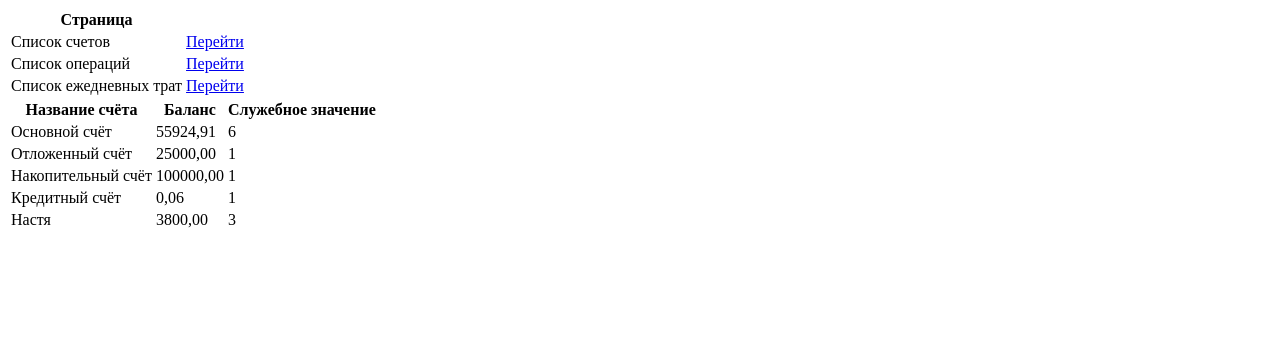
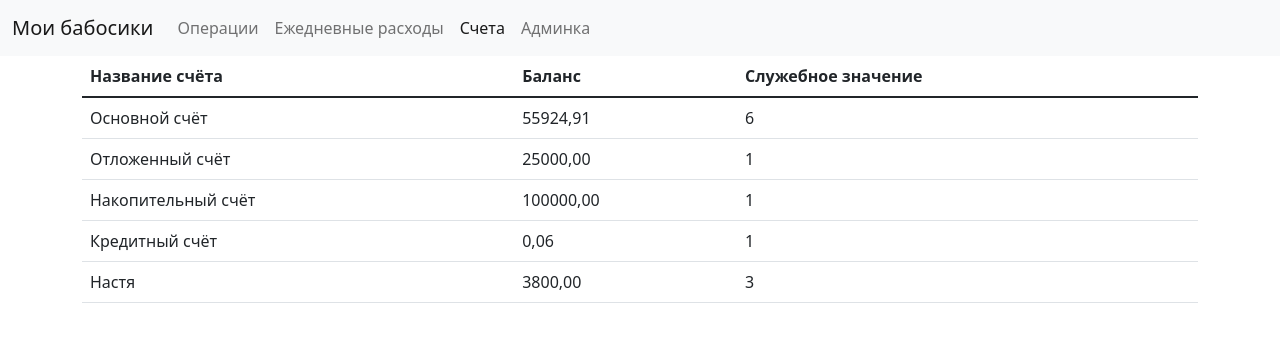
Before and after one commit to dm-bogachev/Babosiki, a Django app: page /account/list in a window 1280 px wide. Shown: the top 342 px of the page. Run offline with Django 4.2, Linux system fonts and the light colour scheme; data comes from the database, SQL or seed files in the repository; both versions use the stored data as it was after the commit; parts of the project's set-up code (start-up, migrations or seed data) failed here and were passed over.

Commit message:
Updated HTML (add Navbar)

```diff
--- a/babosiki/models.py
+++ b/babosiki/models.py
@@ -10,7 +10,7 @@
                                verbose_name='Комментарий',)
     value = models.FloatField(verbose_name='Баланс',)
     initial_value = models.FloatField(verbose_name='Начальный баланс',)
-    # For internal use
+    # # For internal use
     no_d = models.IntegerField(default=0,
                                verbose_name='Количество дней',)
 
@@ -97,5 +97,5 @@
 
     class Meta:
         unique_together = ('date', 'account',)
-        verbose_name = 'Дельта баланса'
-        verbose_name_plural = 'Дельты баланса'
+        verbose_name = 'Ежедневные расходы'
+        verbose_name_plural = 'Ежедневные расходы'
--- a/babosiki/templates/babosiki/account_list.html
+++ b/babosiki/templates/babosiki/account_list.html
@@ -1,6 +1,7 @@
 {% extends 'base.html' %}
+{% block title %}Счета{%endblock title %}
 {% block content %}
-<table>
+<table class="table">
 <thead>
     <tr>
         <th>Название счёта</th>
--- a/babosiki/templates/babosiki/dailyexpenses_list.html
+++ b/babosiki/templates/babosiki/dailyexpenses_list.html
@@ -1,6 +1,7 @@
 {% extends 'base.html' %}
+{% block title %}Ежедневные расходы{%endblock title %}
 {% block content %}
-<table>
+<table class="table">
 <thead>
     <tr>
         <th>Дата</th>
--- a/babosiki/templates/babosiki/operation_form.html
+++ b/babosiki/templates/babosiki/operation_form.html
@@ -1,8 +1,9 @@
 {% extends 'base.html' %}
+{% load crispy_forms_tags %}
 {% block content %}
 <form method="post" autocomplete="off">
     {% csrf_token %}
-    {{ form.as_p }}
+    {{ form|crispy }}
     <button class="btn btn-success" type="submit">Создать</button>
 </form>
 {% endblock content %}
--- a/babosiki/templates/base.html
+++ b/babosiki/templates/base.html
@@ -1,24 +1,58 @@
-<table>
-    <thead>
-        <tr>
-            <th>Страница</th>
-            <th></th>
-        </tr>
-    </thead>
-    <tbody>
-        <tr>
-            <td>Список счетов</td>
-            <td><a href="{% url 'account_list' %}">Перейти</a></td>
-        </tr>
-        <tr>
-            <td>Список операций</td>
-            <td><a href="{% url 'operation_list' %}">Перейти</a></td>
-        </tr>
-        <tr>
-            <td>Список ежедневных трат</td>
-            <td><a href="{% url 'dailyexpenses_list' %}">Перейти</a></td>
-        </tr>
-    </tbody>
-    {% block content %}
-    {% endblock content %}
-</table>
+<!DOCTYPE html>
+{% load static %}
+<html lang="ru">
+
+<head>
+    <!-- Required meta tags -->
+    <meta charset="utf-8">
+    <meta name="viewport" content="width=device-width, initial-scale=1, shrink-to-fit=no">
+    <!-- Bootstrap CSS -->
+    <link href="https://cdn.jsdelivr.net/npm/bootstrap@5.1.3/dist/css/bootstrap.min.css" rel="stylesheet"
+        integrity="sha384-1BmE4kWBq78iYhFldvKuhfTAU6auU8tT94WrHftjDbrCEXSU1oBoqyl2QvZ6jIW3" crossorigin="anonymous">
+    <title>{% block title %}Бабосики{% endblock title %}</title>
+</head>
+
+<body>
+    <nav class="navbar navbar-expand-lg navbar-light bg-light">
+        <div class="container-fluid">
+            <a class="navbar-brand" href="#">Мои бабосики</a>
+            <button class="navbar-toggler" type="button" data-bs-toggle="collapse" data-bs-target="#navbarNavDropdown"
+                aria-controls="navbarNavDropdown" aria-expanded="false" aria-label="Toggle navigation">
+                <span class="navbar-toggler-icon"></span>
+            </button>
+            <div class="collapse navbar-collapse" id="navbarNavDropdown">
+                <ul class="navbar-nav">
+                    <li class="nav-item">
+                        <a class="nav-link {% if request.resolver_match.url_name == 'operation_list' %}active{% endif %}"
+                            aria-current="page" href="{% url 'operation_list' %}">Операции</a>
+                    </li>
+                    <li class="nav-item">
+                        <a class="nav-link {% if request.resolver_match.url_name == 'dailyexpenses_list' %}active{% endif %}"
+                            href="{% url 'dailyexpenses_list' %}">Ежедневные расходы</a>
+                    </li>
+                    <li class="nav-item">
+                        <a class="nav-link {% if request.resolver_match.url_name == 'account_list' %}active{% endif %}"
+                            href="{% url 'account_list' %}">Счета</a>
+                    </li>
+                    <li class="nav-item">
+                        <a class="nav-link" href="{% url 'admin:index' %}">Админка</a>
+                    </li>
+                </ul>
+            </div>
+        </div>
+    </nav>
+
+    <div class="container">
+        {% block content %}
+        {% endblock content %}
+    </div>
+
+    <!-- JavaScript Footer -->
+    <!-- jQuery CDN -->
+    <script src="https://cdn.jsdelivr.net/npm/jquery@3.6.0/dist/jquery.min.js"
+        integrity="sha256-/xUj+3OJU5yExlq6GSYGSHk7tPXikynS7ogEvDej/m4=" crossorigin="anonymous"></script>
+    <!-- Bootstrap JavaScript Bundle with Popper -->
+    <script src="https://cdn.jsdelivr.net/npm/bootstrap@5.1.3/dist/js/bootstrap.bundle.min.js"
+        integrity="sha384-ka7Sk0Gln4gmtz2MlQnikT1wXgYsOg+OMhuP+IlRH9sENBO0LRn5q+8nbTov4+1p"
+        crossorigin="anonymous"></script>
+</body>
--- a/babosiki/views.py
+++ b/babosiki/views.py
@@ -83,34 +83,37 @@
             r'C:\Users\dmbog\Программирование\Проекты\Babosiki\nodjango\money.xlsx')
         xl = xl.parse(2)
         for value in xl.values:
-            type = value[2]
-            date = value[0]
-            category = value[3]
-            description = value[5]
-            repeat = value[4]
-            if repeat is not True:
-                repeat = False
-            account_id = value[1]
-            val = value[6]
-##
-            account = Account.objects.get(pk=account_id)
-            #date = datetime.datetime.fromtimestamp(date).date()
-            cat = OperationCategory.objects.filter(name=category).first()
-            if not cat:
-                cat = OperationCategory(name=category)
-                cat.save()
-            operation = Operation(date=date, type=type, description=description,
-                                  value=val, account=account, repeatability=repeat,
-                                  category=cat)
+            try:
+                type = value[2]
+                date = value[0]
+                category = value[3]
+                description = value[5]
+                repeat = value[4]
+                if repeat is not True:
+                    repeat = False
+                account_id = value[1]
+                val = value[6]
+    ##
+                account = Account.objects.get(pk=account_id)
+                #date = datetime.datetime.fromtimestamp(date).date()
+                cat = OperationCategory.objects.filter(name=category).first()
+                if not cat:
+                    cat = OperationCategory(name=category)
+                    cat.save()
+                operation = Operation(date=date, type=type, description=description,
+                                    value=val, account=account, repeatability=repeat,
+                                    category=cat)
 
-            operation.save()
-            daily_expense = DailyExpenses.objects.filter(
-                date=date, account=account_id).first()
-            if not daily_expense:
-                account = Account.objects.get(pk=account_id)
-                daily_expense = DailyExpenses(
-                    date=date, value=type*val, account=account)
-                daily_expense.save()
+                operation.save()
+                daily_expense = DailyExpenses.objects.filter(
+                    date=date, account=account_id).first()
+                if not daily_expense:
+                    account = Account.objects.get(pk=account_id)
+                    daily_expense = DailyExpenses(
+                        date=date, value=type*val, account=account)
+                    daily_expense.save()
+                    pass
+            except Exception:
                 pass
         pass
 
```
Also changed, not shown: babosiki/templates/babosiki/operation_list.html (+26 -1 lines), db.sqlite3, 1 other file.
